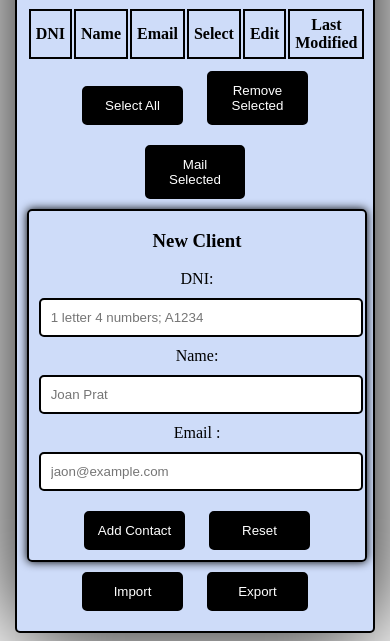
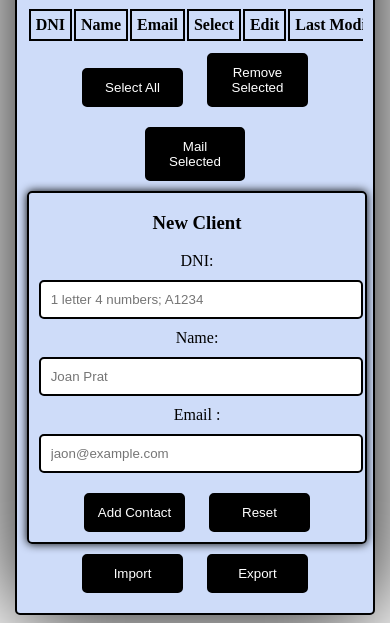
Before and after one commit to gsingh704/interview, a plain HTML site: page html/Client.html in a window 390 px wide. Shown: the part 244-885 px from the top of the page. Drawn offline with Linux system fonts and the light colour scheme.

Commit message:
mobile frindly

```diff
--- a/style.css
+++ b/style.css
@@ -61,3 +61,14 @@ button:hover {
 .active {
     background-color: rgb(15, 152, 15);
 }
+
+
+
+/* on mobile */
+@media (max-width: 400px) {
+    table {
+        display: block;
+        overflow-x: auto;
+        white-space: nowrap;
+    }
+}
```
